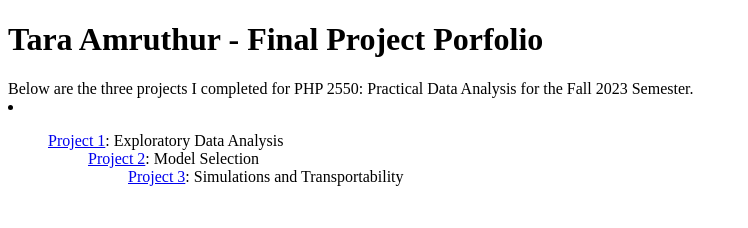
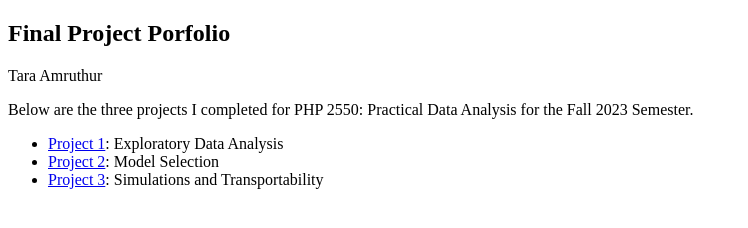
Before and after one commit to taramz/taramz.github.io, a plain HTML site: page index.html in a window 1280 px wide. Shown: the whole page, without its empty margins (0-748 px from the left). Drawn offline with Linux system fonts and the light colour scheme.

Commit message:
Update index.html

```diff
--- a/index.html
+++ b/index.html
@@ -8,16 +8,17 @@
 
   </head>
 
-  <header><h1>Tara Amruthur - Final Project Porfolio</h1></header>
+  <header><h2>Final Project Porfolio</h2>
+  <p> Tara Amruthur </p></header>
 
   <body>
     Below are the three projects I completed for PHP 2550: Practical Data Analysis for the Fall 2023 Semester.
 
-    <li>
-      <ul> <a href='https://github.com/taramz/project_one'>Project 1</a>: Exploratory Data Analysis
-      <ul> <a href='https://github.com/taramz/project_two'>Project 2</a>: Model Selection
-      <ul> <a href='https://github.com/taramz/project_three'>Project 3</a>: Simulations and Transportability
-    </li>
+    <ul>
+      <li> <a href='https://github.com/taramz/project_one'>Project 1</a>: Exploratory Data Analysis </li>
+      <li> <a href='https://github.com/taramz/project_two'>Project 2</a>: Model Selection </li>
+      <li> <a href='https://github.com/taramz/project_three'>Project 3</a>: Simulations and Transportability </li>
+    </ul>
 
   </body>
 
```
